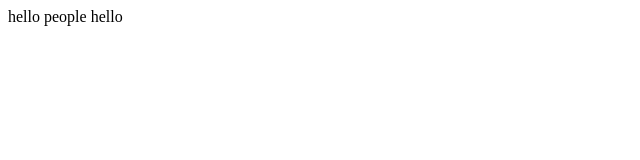
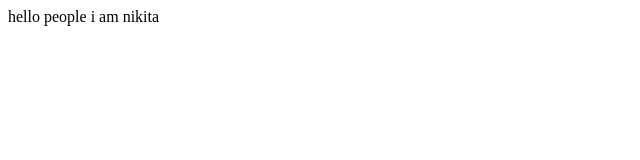
Before and after one commit to himani121994/addPepole, a plain HTML site: page index.html in a window 1280 px wide. Shown: the full height of the page, 0-640 px from the left. Drawn offline with Linux system fonts and the light colour scheme.

Commit message:
firstcomment

```diff
--- a/index.html
+++ b/index.html
@@ -7,7 +7,7 @@
 </head>
 <body>
     <div>
-        hello people hello
+        hello people i  am nikita
     </div>
 </body>
 </html>
```
